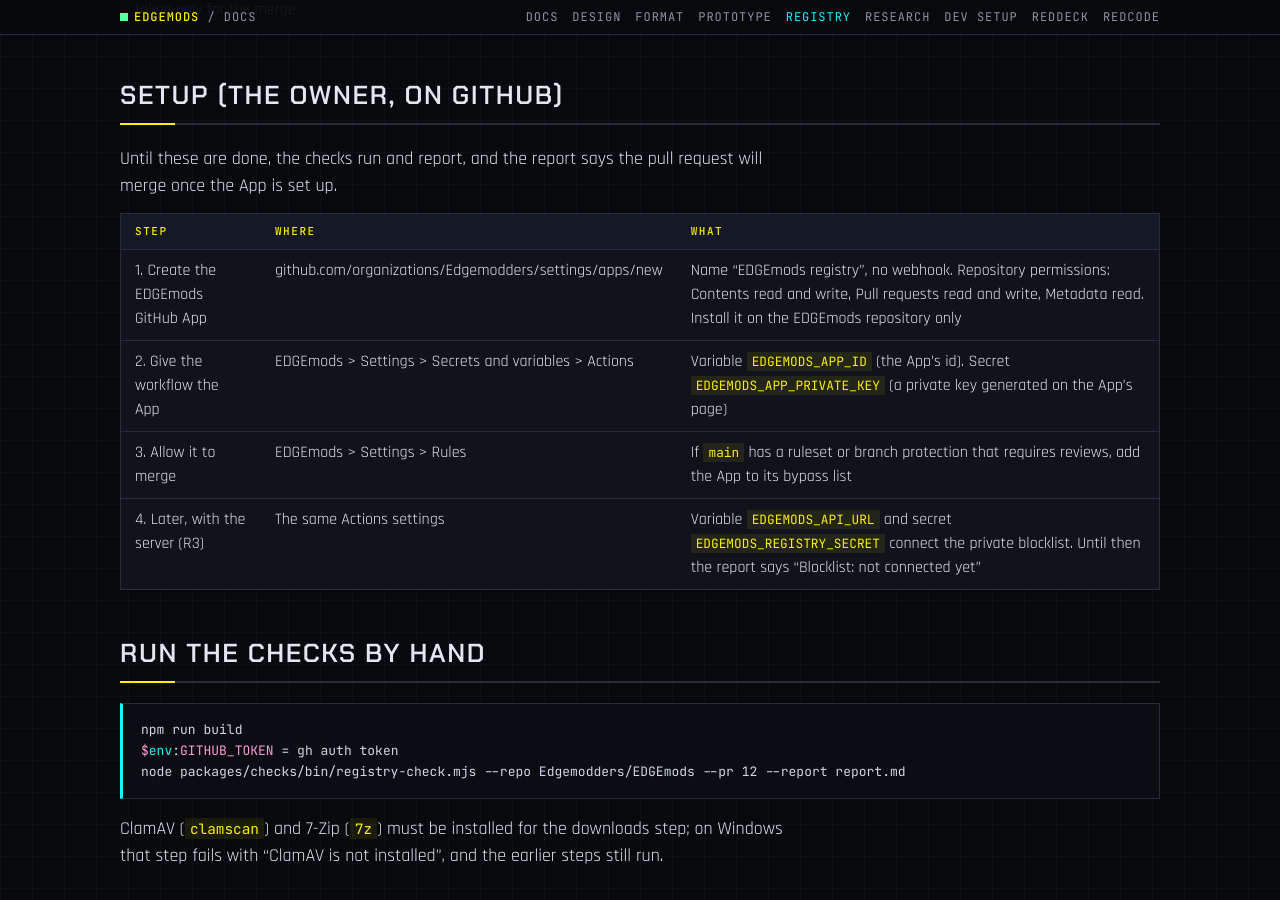
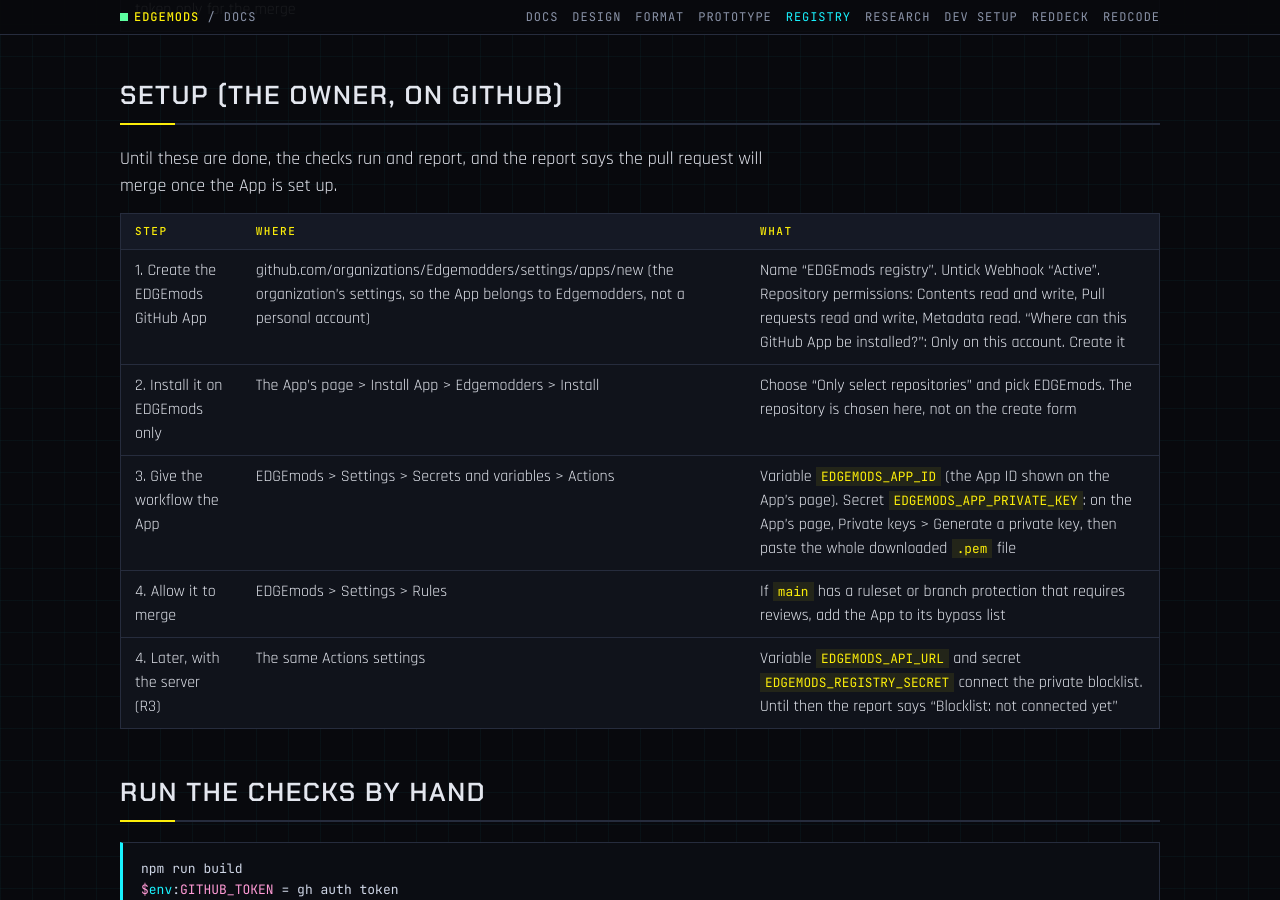
Before and after one commit to Edgemodders/EDGEmods, a Jekyll site: the page built from docs/registry.md, in a window 1280 px wide and 900 px high, scrolled down 2088 px. Built offline with Jekyll 4.4.1, drawn with Linux system fonts in a browser that asks for light colours; our own code applies the rules of GitHub Pages for plain Markdown files.

Commit message:
Registry setup: create the App, then install it on EDGEmods
Co-Authored-By: Claude Opus 5.5 <noreply@anthropic.com>

```diff
--- a/docs/registry.md
+++ b/docs/registry.md
@@ -51,9 +51,10 @@ Until these are done, the checks run and report, and the report says the pull re
 
 | Step | Where | What |
 |---|---|---|
-| 1. Create the EDGEmods GitHub App | github.com/organizations/Edgemodders/settings/apps/new | Name "EDGEmods registry", no webhook. Repository permissions: Contents read and write, Pull requests read and write, Metadata read. Install it on the EDGEmods repository only |
-| 2. Give the workflow the App | EDGEmods > Settings > Secrets and variables > Actions | Variable `EDGEMODS_APP_ID` (the App's id). Secret `EDGEMODS_APP_PRIVATE_KEY` (a private key generated on the App's page) |
-| 3. Allow it to merge | EDGEmods > Settings > Rules | If `main` has a ruleset or branch protection that requires reviews, add the App to its bypass list |
+| 1. Create the EDGEmods GitHub App | github.com/organizations/Edgemodders/settings/apps/new (the organization's settings, so the App belongs to Edgemodders, not a personal account) | Name "EDGEmods registry". Untick Webhook "Active". Repository permissions: Contents read and write, Pull requests read and write, Metadata read. "Where can this GitHub App be installed?": Only on this account. Create it |
+| 2. Install it on EDGEmods only | The App's page > Install App > Edgemodders > Install | Choose "Only select repositories" and pick EDGEmods. The repository is chosen here, not on the create form |
+| 3. Give the workflow the App | EDGEmods > Settings > Secrets and variables > Actions | Variable `EDGEMODS_APP_ID` (the App ID shown on the App's page). Secret `EDGEMODS_APP_PRIVATE_KEY`: on the App's page, Private keys > Generate a private key, then paste the whole downloaded `.pem` file |
+| 4. Allow it to merge | EDGEmods > Settings > Rules | If `main` has a ruleset or branch protection that requires reviews, add the App to its bypass list |
 | 4. Later, with the server (R3) | The same Actions settings | Variable `EDGEMODS_API_URL` and secret `EDGEMODS_REGISTRY_SECRET` connect the private blocklist. Until then the report says "Blocklist: not connected yet" |
 
 ## Run the checks by hand
```
